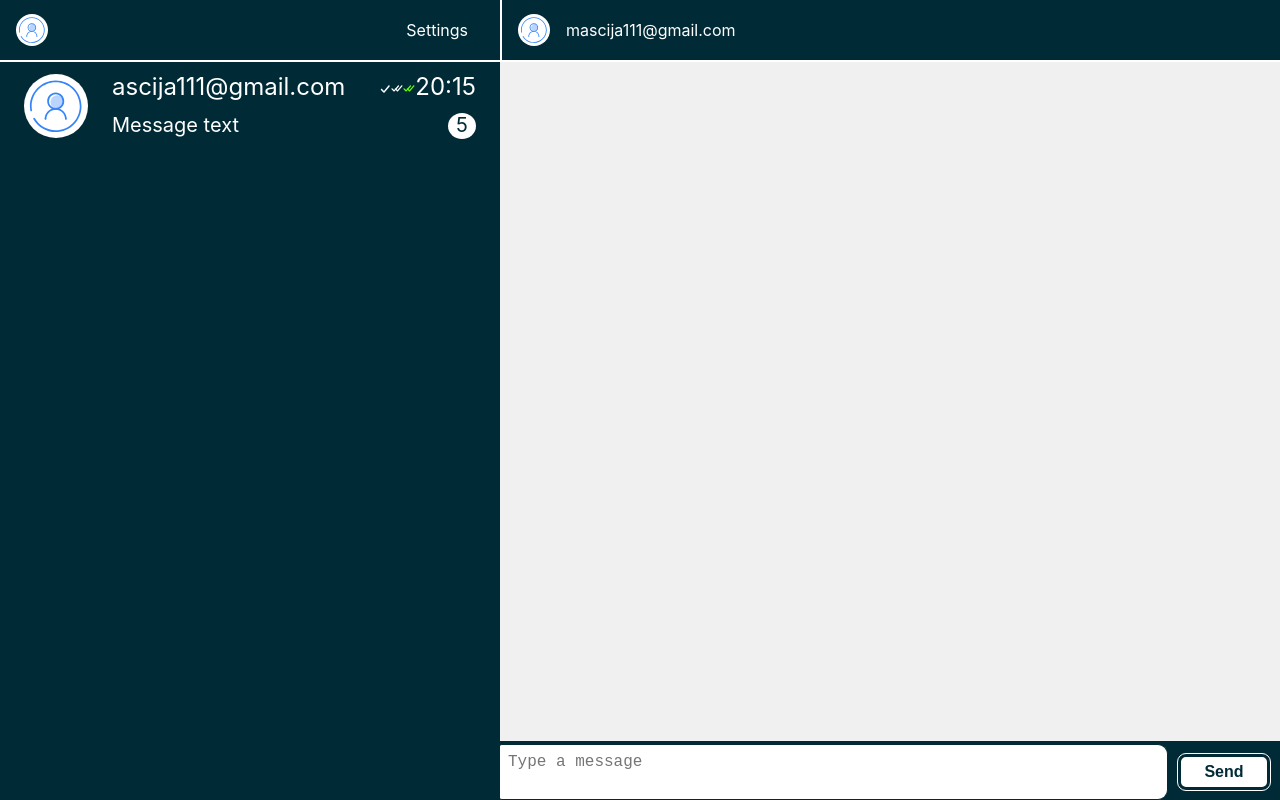
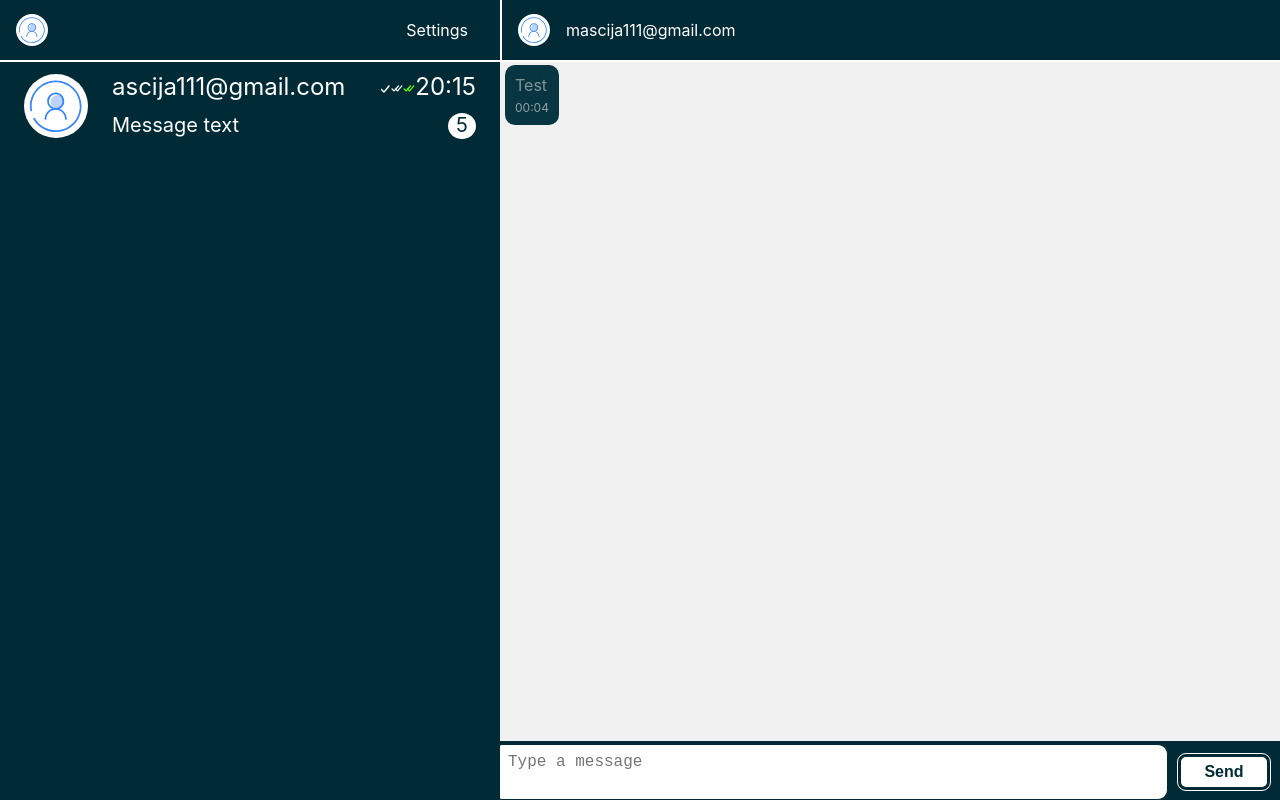
Before and after one commit to AscijA/muhabet, a React (Create React App) app: page /chat in a window 1280 px wide. Built offline with nearby package versions, Linux system fonts and the light colour scheme; no server answers.

Commit message:
MessageItem  Visual

```diff
--- a/src/Components/Chat/ChatContent/ChatContent.js
+++ b/src/Components/Chat/ChatContent/ChatContent.js
@@ -1,11 +1,12 @@
-import React, {useState} from 'react';
+import React, { useState } from 'react';
 import styles from "./ChatContent.module.scss";
-import {useSelector} from 'react-redux';
+import { useSelector } from 'react-redux';
 // import BasicModal from '../../Common/BasicModal/BasicModal';
-import {useDispatch} from 'react-redux';
+import { useDispatch } from 'react-redux';
 import CustomButton from '../../Common/Buttons/CustomButton';
-import {addMessageToCurrentChat} from "../../../store/chatSlice";
-import {MESSAGE_STATUS} from "../../../Helpers/Constants";
+import { addMessageToCurrentChat } from "../../../store/chatSlice";
+import { MESSAGE_STATUS } from "../../../Helpers/Constants";
+import MessageItem from '../MessageItem/MessageItem';
 
 const initialMessage = {
     "messageText": "",
@@ -18,7 +19,7 @@ function ChatContent() {
     const dispatch = useDispatch();
     let chat = useSelector((state) => state.chat);
     let currentUser = useSelector((state) => state.user);
-    const allChats = useSelector((state) => state.chat)
+    const allChats = useSelector((state) => state.chat);
     const [message, setMessage] = useState(initialMessage);
 
     let handleChangeMessage = (event) => {
@@ -26,15 +27,15 @@ function ChatContent() {
             return {
                 ...state,
                 messageText: event.target.value,
-                }
+            };
         }
         );
-    }
+    };
 
     const handleEnter = event => {
         if (event.key === "Enter") {
             event.preventDefault();
-            handleSendMessage()
+            handleSendMessage();
         }
     };
     const handleSendMessage = () => {
@@ -51,7 +52,7 @@ function ChatContent() {
                     sender: currentUser.uid,
                     status: MESSAGE_STATUS.MESSAGE_SENT,
                     timestamp: Date.now(),
-                    }
+                };
                 dispatch(addMessageToCurrentChat(newMessage));
                 return newMessage;
 
@@ -64,19 +65,19 @@ function ChatContent() {
     };
     return (
         // Chat window content with message box and message input, no header
-        <div className={styles.mainChatContainer}>
-            <div className={styles.chatContent}>
+        <div className={ styles.mainChatContainer }>
+            <div className={ styles.chatContent }>
 
-
+                <MessageItem text="Test" timestamp="00:04" isOwnMessage={ true } />
             </div>
-            <div className={styles.messageBoxContainer}>
-                <div className={styles.inputContainer}>
-                    <textarea placeholder="Type a message" value={message.messageText} onChange={handleChangeMessage}
-                              onKeyDown={handleEnter}/>
+            <div className={ styles.messageBoxContainer }>
+                <div className={ styles.inputContainer }>
+                    <textarea placeholder="Type a message" value={ message.messageText } onChange={ handleChangeMessage }
+                        onKeyDown={ handleEnter } />
                 </div>
-                <div className={styles.buttonContainer}>
+                <div className={ styles.buttonContainer }>
                     <CustomButton buttonText="Send" buttonSize="sm" buttonType="filled"
-                                  handleSubmit={handleSendMessage}/>
+                        handleSubmit={ handleSendMessage } />
                 </div>
 
             </div>
--- /dev/null
+++ b/src/Components/Chat/MessageItem/MessageItem.js
@@ -0,0 +1,15 @@
+import React from 'react';
+import styles from "./MessageItem.module.scss";
+
+// Single Message Component for both own and other messages
+const MessageItem = ({ text, timestamp, isOwnMessage }) => {
+  return (
+    <div className={ `${styles.message} ${isOwnMessage ? styles.ownMessage : styles.otherMessage}` }>
+      <div className={ styles.messageContent }>{ text }</div>
+      <div className={ styles.messageTimestamp }>{ timestamp }</div>
+    </div>
+  );
+};
+
+
+export default MessageItem;
--- /dev/null
+++ b/src/Components/Chat/MessageItem/MessageItem.module.scss
@@ -0,0 +1,34 @@
+@import "../../../styles/styles";
+/* Variables for colors */
+
+
+/* Common styles for both own and other messages */
+.message {
+  border-radius: 10px;
+  padding: 10px;
+  margin: 5px;
+  max-width: 60%;
+  position: relative;
+
+  .messageContent {
+    font-size: 16px;
+    color: $text-color;
+  }
+
+  .messageTimestamp {
+    font-size: 12px;
+    margin-top: 5px;
+    color: $timestamp-color;
+  }
+
+  &.ownMessage {
+    align-self: flex-end;
+    background-color: $own-message-bg;
+  }
+
+  &.otherMessage {
+    align-self: flex-start;
+    background-color: $other-message-bg;
+    border: 1px solid $border-color;
+  }
+}
--- a/src/styles/_styles.scss
+++ b/src/styles/_styles.scss
@@ -1,5 +1,12 @@
 $primary-color: #002b36;
 $secondary-color: #fff;
+
+$own-message-bg: #073642;    /* Base02 */
+$other-message-bg: #586e75;  /* Base01 */
+$text-color: #839496;        /* Base0 */
+$border-color: #586e75;      /* Base01 */
+$timestamp-color: #93a1a1;   /* Base1 */
+$highlight-color: #268bd2;
 
 @mixin profilePics {
   @include dimensionsMaxDimensions(32px);
```
Lines whose indentation alone changed are shown as unchanged.
